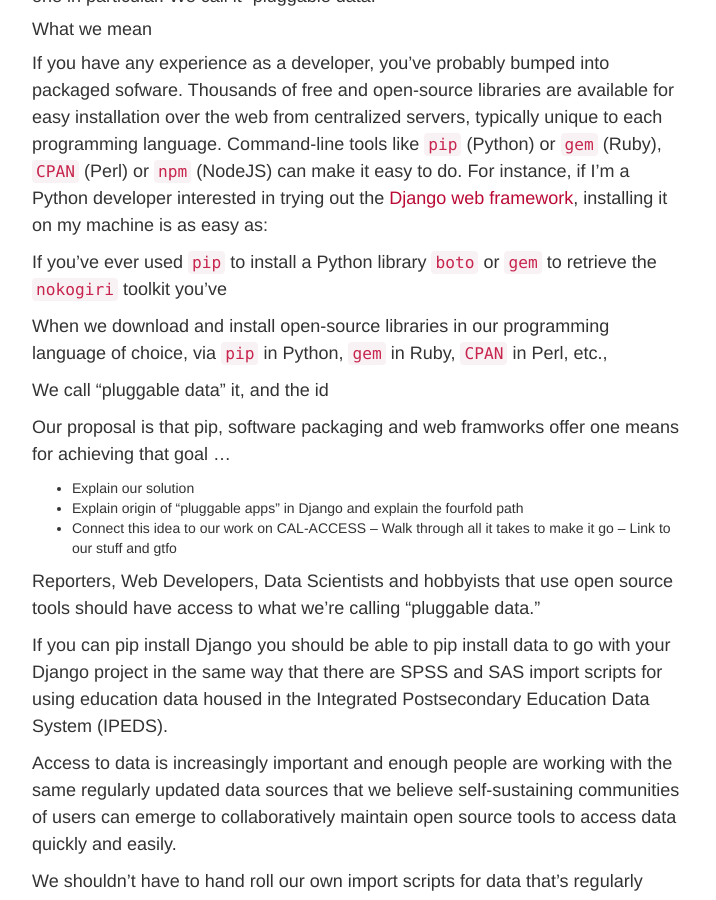
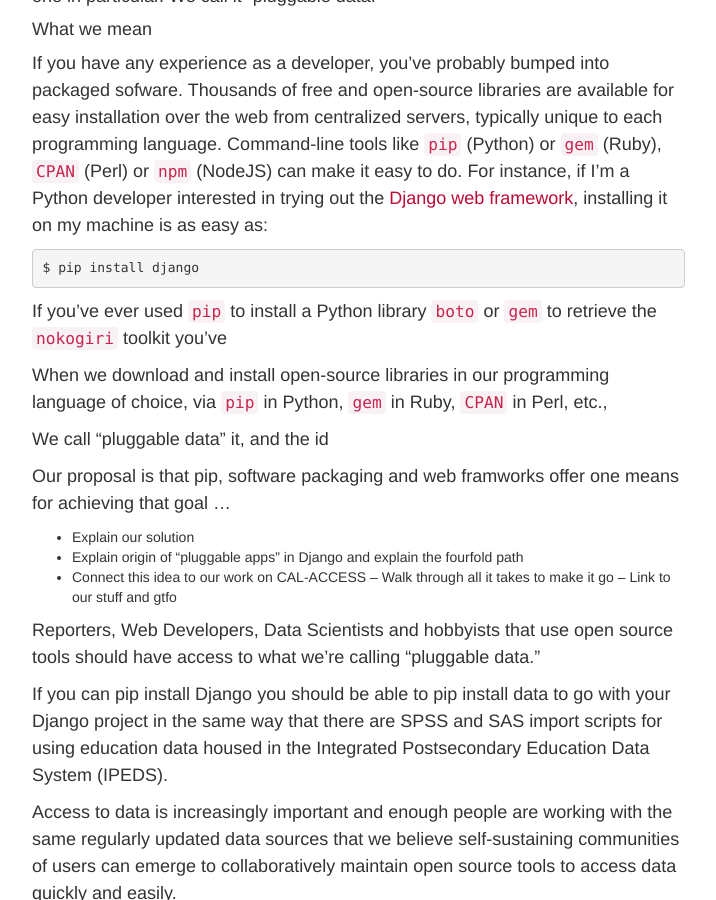
Before and after one commit to palewire/californiacivicdata.org, a Jekyll site: the page built from _posts/2015-01-01-pluggable-data.markdown, in a window 1280 px wide and 900 px high, scrolled down 1018 px. Shown: the whole window, without its empty margins (38-754 px from the left). Built offline with Jekyll 4.4.1, drawn with Linux system fonts in a browser that asks for light colours.

Commit message:
Updated 2015-01-01-pluggable-data.markdown

```diff
--- a/_posts/2015-01-01-pluggable-data.markdown
+++ b/_posts/2015-01-01-pluggable-data.markdown
@@ -32,7 +32,10 @@
 
 If you have any experience as a developer, you've probably bumped into packaged sofware. Thousands of free and open-source libraries are available for easy installation over the web from centralized servers, typically unique to each programming language. Command-line tools like ``pip`` (Python) or ``gem`` (Ruby), ``CPAN`` (Perl) or ``npm`` (NodeJS) can make it easy to do. For instance, if I'm a Python developer interested in trying out the [Django web framework](http://www.djangoproject.com), installing it on my machine is as easy as:
 
-
+~~~
+$ pip install django
+~~~
+{: .language-bash}
 
 If you've ever used ``pip`` to install a Python library ``boto`` or ``gem`` to retrieve the ``nokogiri`` toolkit you've
 
```
